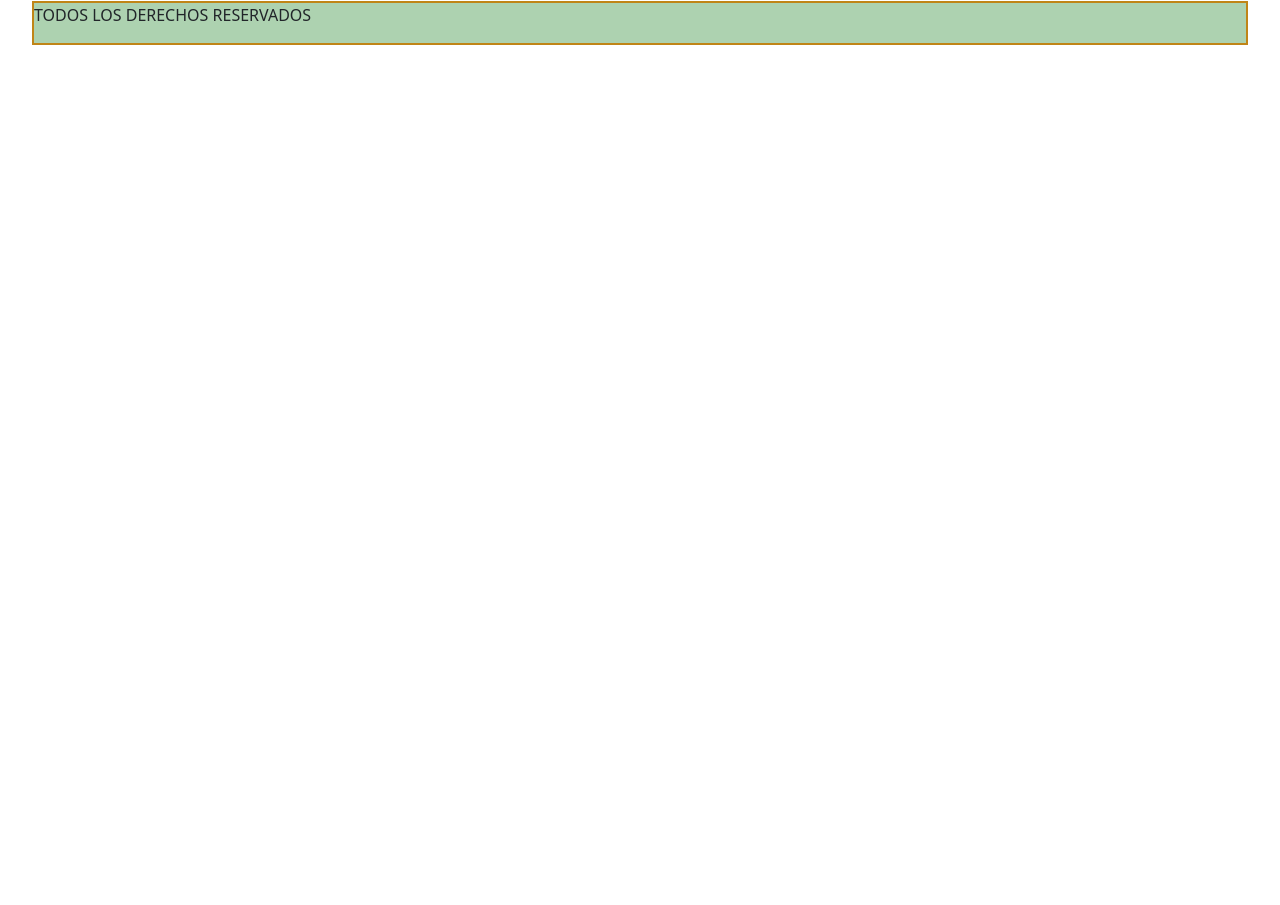
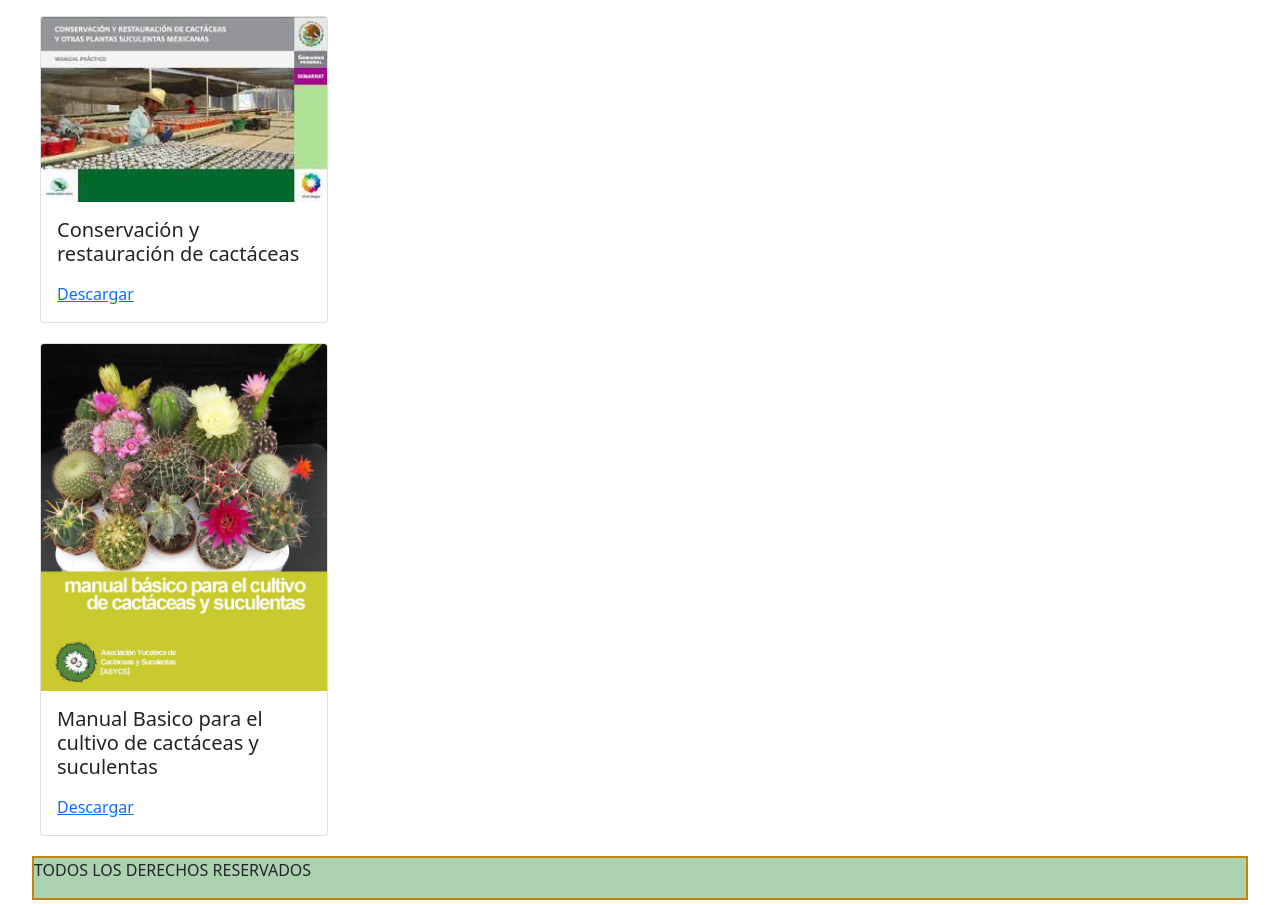
Before and after one commit to GwenMethos/suculentas_wendySixtos, a plain HTML site: page assets/views/libros.html in a window 1280 px wide. Shown: the part 263-1168 px from the top of the page. Before the commit the page ends 800 px from the top, so only its background shows below. Drawn offline with nearby package versions, Linux system fonts and the light colour scheme.

Commit message:
Se agregaron archivos para descargar en el view Libros

```diff
--- a/assets/css/style.css
+++ b/assets/css/style.css
@@ -207,7 +207,12 @@ thead {
   align-items: center;
   justify-content: start;
 }
-/*---VIDEOS---*/
+/*---LIBROS---*/
+.card{
+  margin: 20px 40px;
+
+}
+margin: 20px 40px;
 
 
 /*---CONTACTO---*/
--- a/assets/views/libros.html
+++ b/assets/views/libros.html
@@ -1,13 +1,16 @@
 <!DOCTYPE html>
 <html lang="en">
+
 <head>
     <meta charset="UTF-8">
     <meta http-equiv="X-UA-Compatible" content="IE=edge">
     <meta name="viewport" content="width=device-width, initial-scale=1.0">
     <title>Libros</title>
-    <link href="https://cdn.jsdelivr.net/npm/bootstrap@5.1.3/dist/css/bootstrap.min.css" rel="stylesheet" integrity="sha384-1BmE4kWBq78iYhFldvKuhfTAU6auU8tT94WrHftjDbrCEXSU1oBoqyl2QvZ6jIW3" crossorigin="anonymous">
+    <link href="https://cdn.jsdelivr.net/npm/bootstrap@5.1.3/dist/css/bootstrap.min.css" rel="stylesheet"
+        integrity="sha384-1BmE4kWBq78iYhFldvKuhfTAU6auU8tT94WrHftjDbrCEXSU1oBoqyl2QvZ6jIW3" crossorigin="anonymous">
     <link rel="stylesheet" href="../css/style.css">
 </head>
+
 <body>
     <header>
         <nav class="navegacion">
@@ -34,11 +37,39 @@
         <h1 class="titulos">Aquí encontraras algunos libros</h1>
 
     </main>
+    <div>
+        <div class="card" style="width: 18rem;">
+            <img src="../image/libros/descargas1.jpeg" class="card-img-top" alt="...">
+            <div class="card-body">
+                <h5 class="card-title">Conservación y restauración de cactáceas</h5>
+                <p class="card-text"></p>
+                <a href="../archivos/03. Conservación y restauración de cactáceas y otras plantas suculentas mexicanas Autor Jerónimo Reyes Santiago. Jardín Botánico del Instituto de Biología de la UNAM.pdf"
+                    download="Reporte2Mayo2010">
+Descargar                </a>
+            </div>
+        </div>
+    </div>
 
-    <script src="https://cdn.jsdelivr.net/npm/bootstrap@5.1.3/dist/js/bootstrap.bundle.min.js" integrity="sha384-ka7Sk0Gln4gmtz2MlQnikT1wXgYsOg+OMhuP+IlRH9sENBO0LRn5q+8nbTov4+1p" crossorigin="anonymous"></script>
+    <div>
+        <div class="card" style="width: 18rem;">
+            <img src="../image/libros/descarga2.jpeg" class="card-img-top" alt="...">
+            <div class="card-body">
+                <h5 class="card-title">Manual Basico para el cultivo de cactáceas y suculentas</h5>
+                <p class="card-text"></p>
+                <a href="../archivos/05. Manual básico para el cultivo de cactáceas y suculentas (Artículo) Autor Weebly.pdf"
+                    download="Reporte2Mayo2010">
+                    Descargar
+                </a>
+            </div>
+        </div>
+    </div>
+    <script src="https://cdn.jsdelivr.net/npm/bootstrap@5.1.3/dist/js/bootstrap.bundle.min.js"
+        integrity="sha384-ka7Sk0Gln4gmtz2MlQnikT1wXgYsOg+OMhuP+IlRH9sENBO0LRn5q+8nbTov4+1p" crossorigin="anonymous">
+    </script>
 
     <footer class="pie">
         <p>TODOS LOS DERECHOS RESERVADOS</p>
     </footer>
 </body>
+
 </html>
```
Also changed, not shown: assets/image/libros/descarga2.jpeg (added), assets/image/libros/descargas1.jpeg (added), 9 other files.
